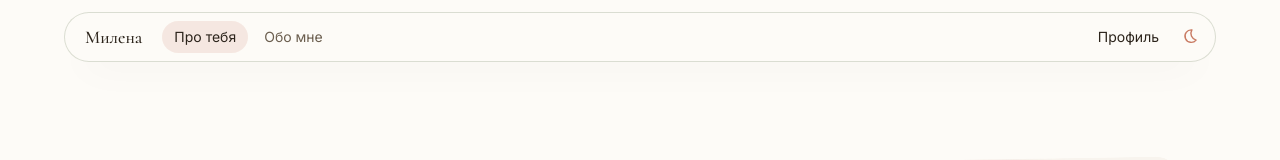
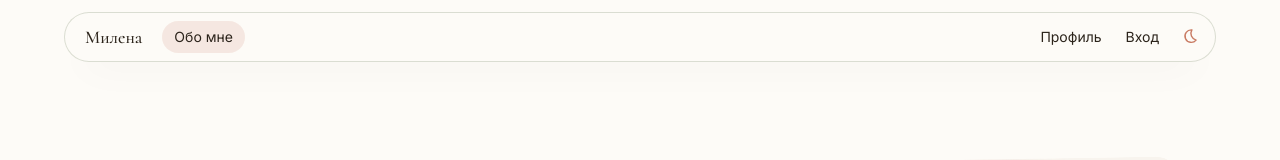
Before and after one commit to vlx0/prosto, a Next.js app: page / in a window 1280 px wide. Shown: the top 160 px of the page. Built offline with nearby package versions, Linux system fonts and the light colour scheme.

Commit message:
Put login after Profile in the menu.
Co-authored-by: Cursor <cursoragent@cursor.com>

```diff
--- a/components/ApplyDialog.tsx
+++ b/components/ApplyDialog.tsx
@@ -6,6 +6,7 @@ import { content } from "@/content";
 
 export function ApplyDialog() {
   const [open, setOpen] = useState(false);
+  const [login, setLogin] = useState(false);
   const titleId = useId();
   const panelRef = useRef<HTMLDivElement>(null);
 
@@ -19,8 +20,9 @@ export function ApplyDialog() {
       } catch {
         return;
       }
-      if (hash !== "#apply") return;
+      if (hash !== "#apply" && hash !== "#login") return;
       event.preventDefault();
+      setLogin(hash === "#login");
       setOpen(true);
     }
 
@@ -99,10 +101,10 @@ export function ApplyDialog() {
           id={titleId}
           className="pr-10 font-serif text-4xl leading-[1.15] tracking-wide text-ink"
         >
-          {content.apply.heading}
+          {login ? content.apply.loginHeading : content.apply.heading}
         </h2>
         <p className="mt-4 max-w-[36ch] text-lg leading-[1.7] text-muted">
-          {content.apply.promise}
+          {login ? content.apply.loginPromise : content.apply.promise}
         </p>
         <div className="mt-8">
           <ApplyForm />
--- a/components/Hotbar.tsx
+++ b/components/Hotbar.tsx
@@ -76,6 +76,12 @@ export function Hotbar() {
           >
             {content.nav.profile.label}
           </a>
+          <a
+            href={sitePath(`/${content.nav.login.href}`)}
+            className="shrink-0 whitespace-nowrap rounded-full px-1.5 py-1.5 text-sm text-ink focus-visible:outline focus-visible:outline-2 focus-visible:outline-offset-2 focus-visible:outline-accent sm:px-3"
+          >
+            {content.nav.login.label}
+          </a>
           <ThemeToggle />
         </div>
       </nav>
--- a/content.ts
+++ b/content.ts
@@ -11,11 +11,9 @@ export const content = {
     brand: "Милена",
     themeToNight: "Включить ночь",
     themeToDay: "Включить день",
-    profile: { href: "#apply", label: "Профиль" },
-    items: [
-      { href: "#recognition", label: "Про тебя" },
-      { href: "#author", label: "Обо мне" },
-    ],
+    profile: { href: "#login", label: "Профиль" },
+    login: { href: "#login", label: "Вход" },
+    items: [{ href: "#author", label: "Обо мне" }],
   },
 
   hero: {
@@ -163,6 +161,8 @@ export const content = {
 
   apply: {
     heading: "Записаться на курс",
+    loginHeading: "Вход",
+    loginPromise: "Имя, фамилия и почта. Код придёт на почту.",
     close: "Закрыть",
     promise: "Ты не обязана становиться удобнее. Ты можешь начать выбирать себя.",
     firstNameLabel: "Имя",
```
